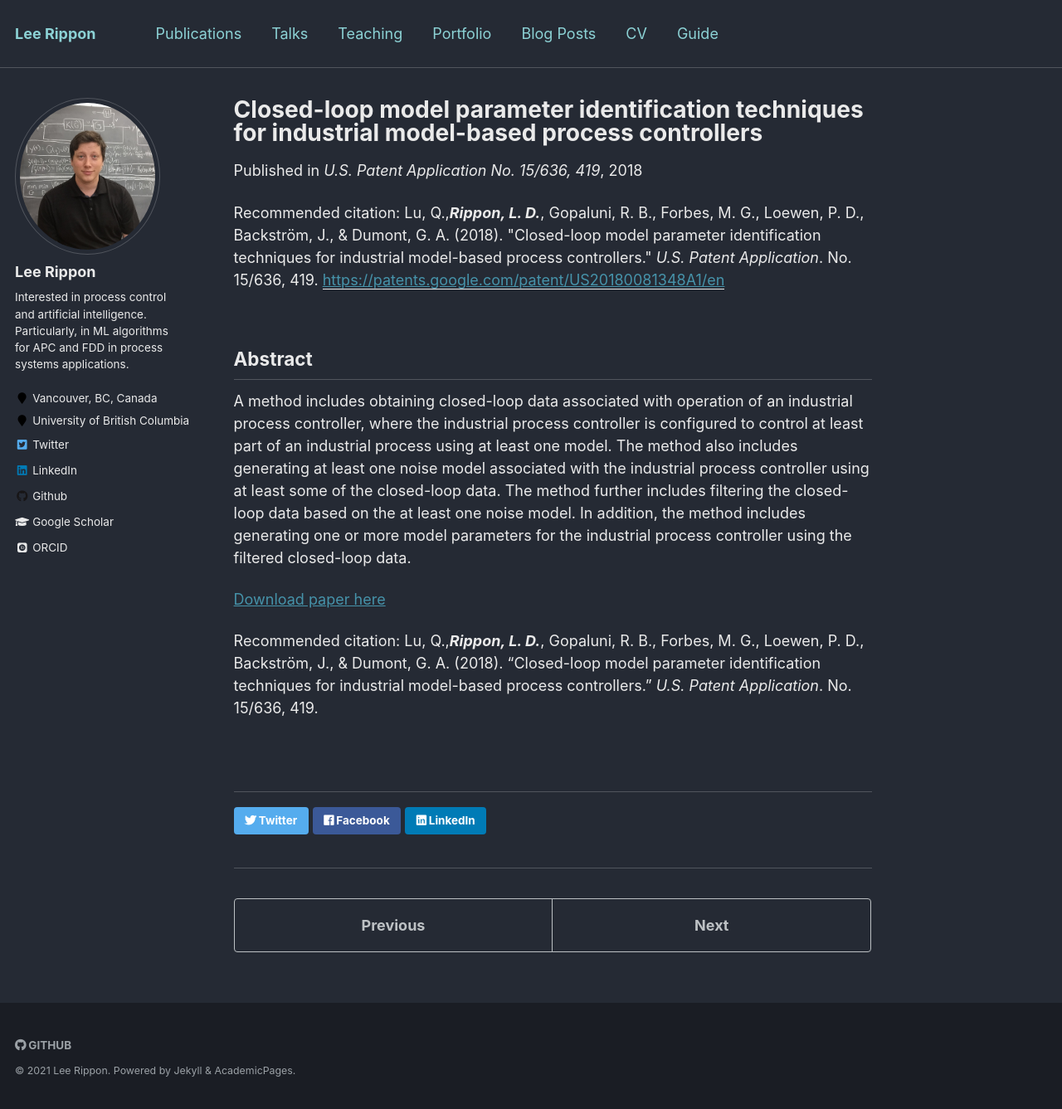
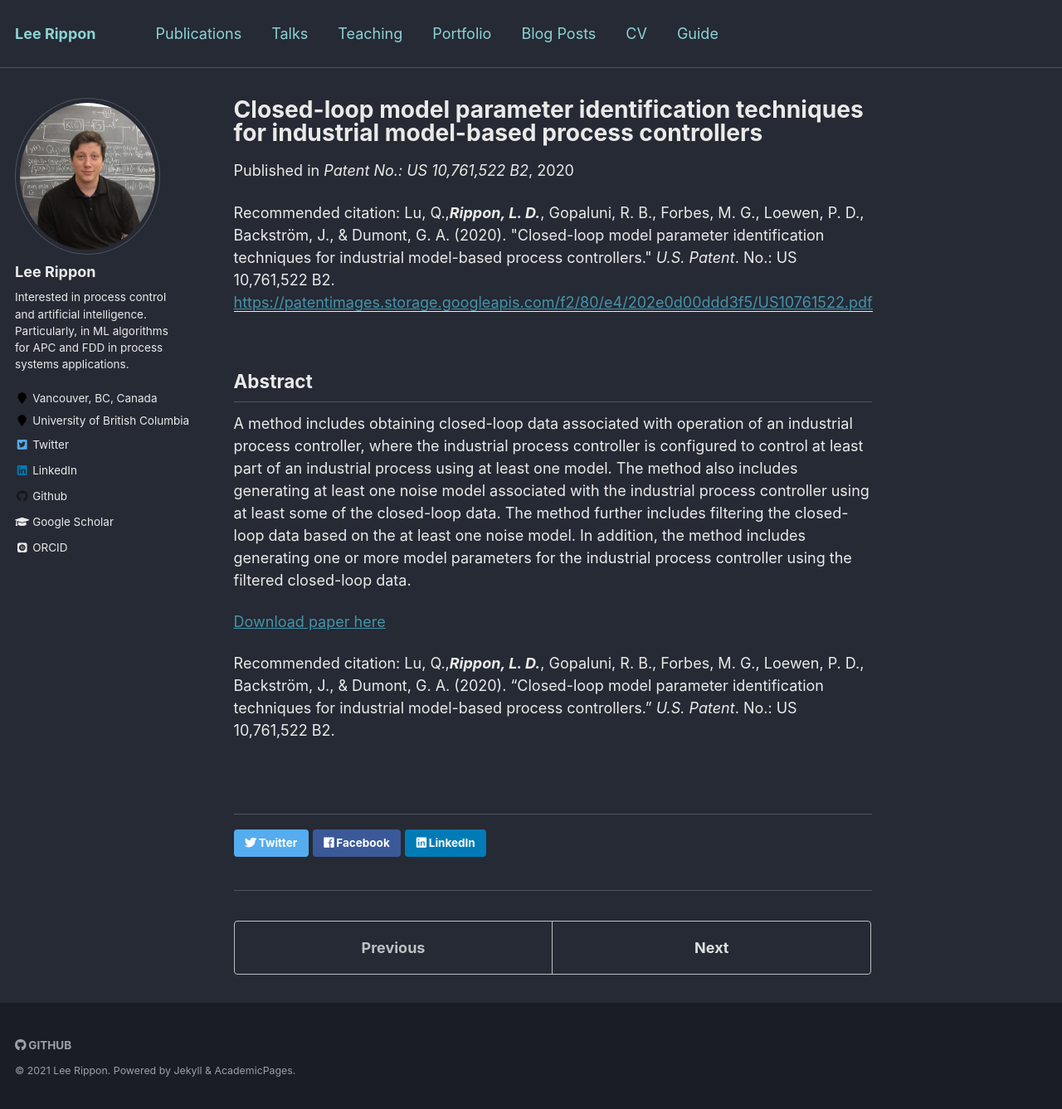
Before and after one commit to LeeRippon/LeeRippon.github.io, a Jekyll site: the page built from _publications/2018-uspatent.md, in a window 1280 px wide and 1337 px high. Shown: the whole window at 83% size. Built offline with Jekyll 4.4.1, drawn with Linux system fonts in a browser that asks for light colours; some web fonts are replaced.

Commit message:
Update 2018-uspatent.md

```diff
--- a/_publications/2018-uspatent.md
+++ b/_publications/2018-uspatent.md
@@ -2,17 +2,17 @@
 title: "Closed-loop model parameter identification techniques for industrial model-based process controllers"
 collection: publications
 permalink: /publication/2018-uspatent
-excerpt: 'Patent pending two-stage closed-loop identification strategy that leverages ARX and output-error models.'
-date: 2018-03-22
-venue: 'U.S. Patent Application No. 15/636, 419'
-paperurl: 'https://patents.google.com/patent/US20180081348A1/en'
-citation: 'Lu, Q.,<b><i>Rippon, L. D.</i></b>, Gopaluni, R. B., Forbes, M. G., Loewen, P. D., Backström, J., & Dumont, G. A. (2018). &quot;Closed-loop model parameter identification techniques for industrial model-based process controllers.&quot; <i>U.S. Patent Application</i>. No. 15/636, 419.'
+excerpt: 'Patent granted: two-stage closed-loop identification strategy that leverages ARX and output-error models.'
+date: 2020-09-01
+venue: 'Patent No.: US 10,761,522 B2'
+paperurl: 'https://patentimages.storage.googleapis.com/f2/80/e4/202e0d00ddd3f5/US10761522.pdf'
+citation: 'Lu, Q.,<b><i>Rippon, L. D.</i></b>, Gopaluni, R. B., Forbes, M. G., Loewen, P. D., Backström, J., & Dumont, G. A. (2020). &quot;Closed-loop model parameter identification techniques for industrial model-based process controllers.&quot; <i>U.S. Patent</i>. No.: US 10,761,522 B2.'
 ---
 
 
 ## Abstract
 A method includes obtaining closed-loop data associated with operation of an industrial process controller, where the industrial process controller is configured to control at least part of an industrial process using at least one model. The method also includes generating at least one noise model associated with the industrial process controller using at least some of the closed-loop data. The method further includes filtering the closed-loop data based on the at least one noise model. In addition, the method includes generating one or more model parameters for the industrial process controller using the filtered closed-loop data.
 
-[Download paper here](https://patents.google.com/patent/US20180081348A1/en)
+[Download paper here](https://patentimages.storage.googleapis.com/f2/80/e4/202e0d00ddd3f5/US10761522.pdf)
 
-Recommended citation: Lu, Q.,<b><i>Rippon, L. D.</i></b>, Gopaluni, R. B., Forbes, M. G., Loewen, P. D., Backström, J., & Dumont, G. A. (2018). "Closed-loop model parameter identification techniques for industrial model-based process controllers." <i>U.S. Patent Application</i>. No. 15/636, 419.
+Recommended citation: Lu, Q.,<b><i>Rippon, L. D.</i></b>, Gopaluni, R. B., Forbes, M. G., Loewen, P. D., Backström, J., & Dumont, G. A. (2020). "Closed-loop model parameter identification techniques for industrial model-based process controllers." <i>U.S. Patent</i>. No.: US 10,761,522 B2.
```
